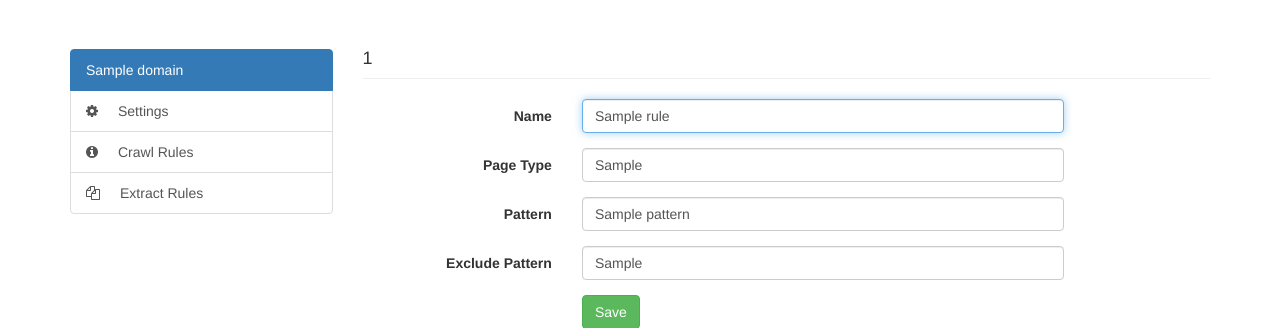
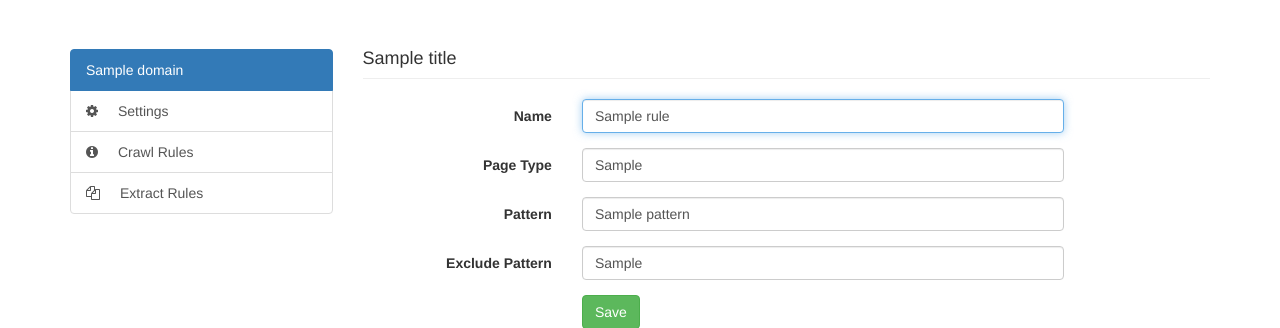
Before and after one commit to datacapillary/datapuppet, a Node server app: template webapp/views/crawl_rule/edit.jade in a window 1280 px wide. Shown: the part 51-379 px from the top of the page. Run offline with Node 20, Linux system fonts and the light colour scheme; the template is opened without the code that fills it: most values are stand-ins (such as "Sample title", 1, 10 or a date in 2020); some libraries are stand-ins or nearby versions.

Commit message:
ui and link updates

```diff
--- a/webapp/views/crawl_rule/edit.jade
+++ b/webapp/views/crawl_rule/edit.jade
@@ -6,7 +6,7 @@ block content
      include ../shared/submenu
    .host-content.col-sm-8.col-md-9
      .page-header
-       h4 !{rule.id}
+       h4 !{title}
      form.form-horizontal(id='edit-crawl-rule', action="/host/" + host.id + "/crawl_rule/edit", method='POST')
        input(type='hidden', name='host_id', value=host.id)
        input(type='hidden', name='crawl_rule_id', value=rule.id)
--- a/webapp/views/shared/submenu.jade
+++ b/webapp/views/shared/submenu.jade
@@ -1,6 +1,6 @@
 .list-group#submenu
   span.list-group-item.active !{host.domain}
-  a.list-group-item(href="/host/" + host.id)
+  a.list-group-item(href="/host/" + host.id + "/edit")
     i.fa.fa-cog
     | Settings
   a.list-group-item(href="/host/" + host.id + "/crawl_rule/index")
```
